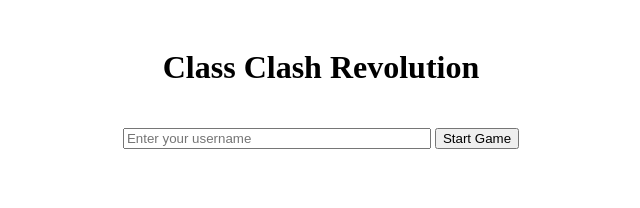
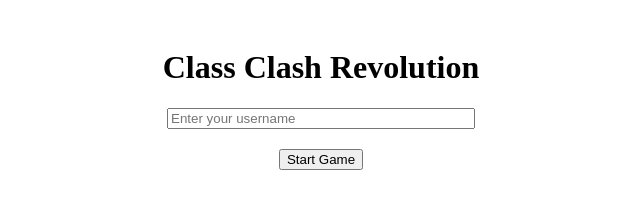
Before and after one commit to Brandeau/class-clash-revolution, a website: page client/index.html in a window 1280 px wide. Shown: the whole page, without its empty margins (319-959 px from the left). Drawn offline with Linux system fonts and the light colour scheme.

Commit message:
style: adjust styles for new html structure of submit form

```diff
--- a/client/styles/index.css
+++ b/client/styles/index.css
@@ -6,7 +6,13 @@ main {
     align-items: center;
 }
 
-main input {
+form{
+    display: flex;
+    flex-direction: column;
+    align-items: center;
+}
+
+form input {
     width: 300px;
     justify-content: center;
 }
```
